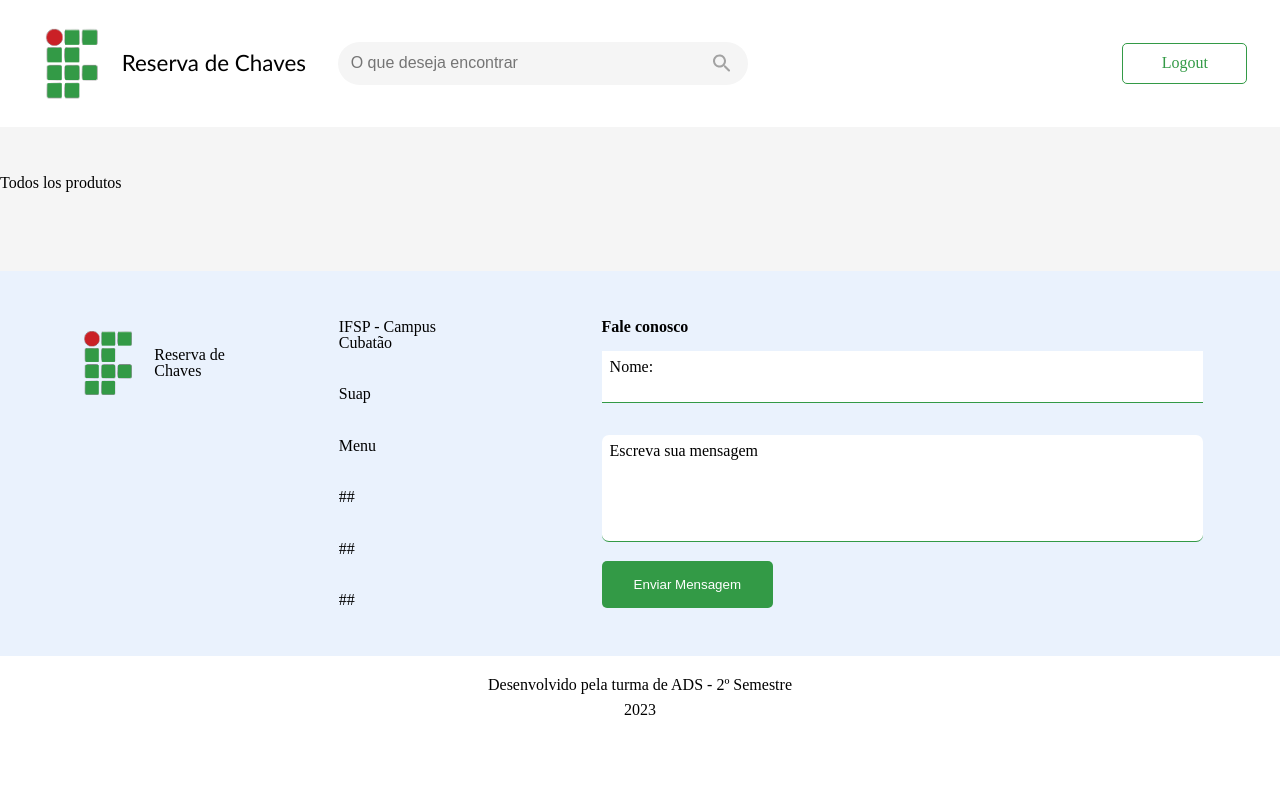
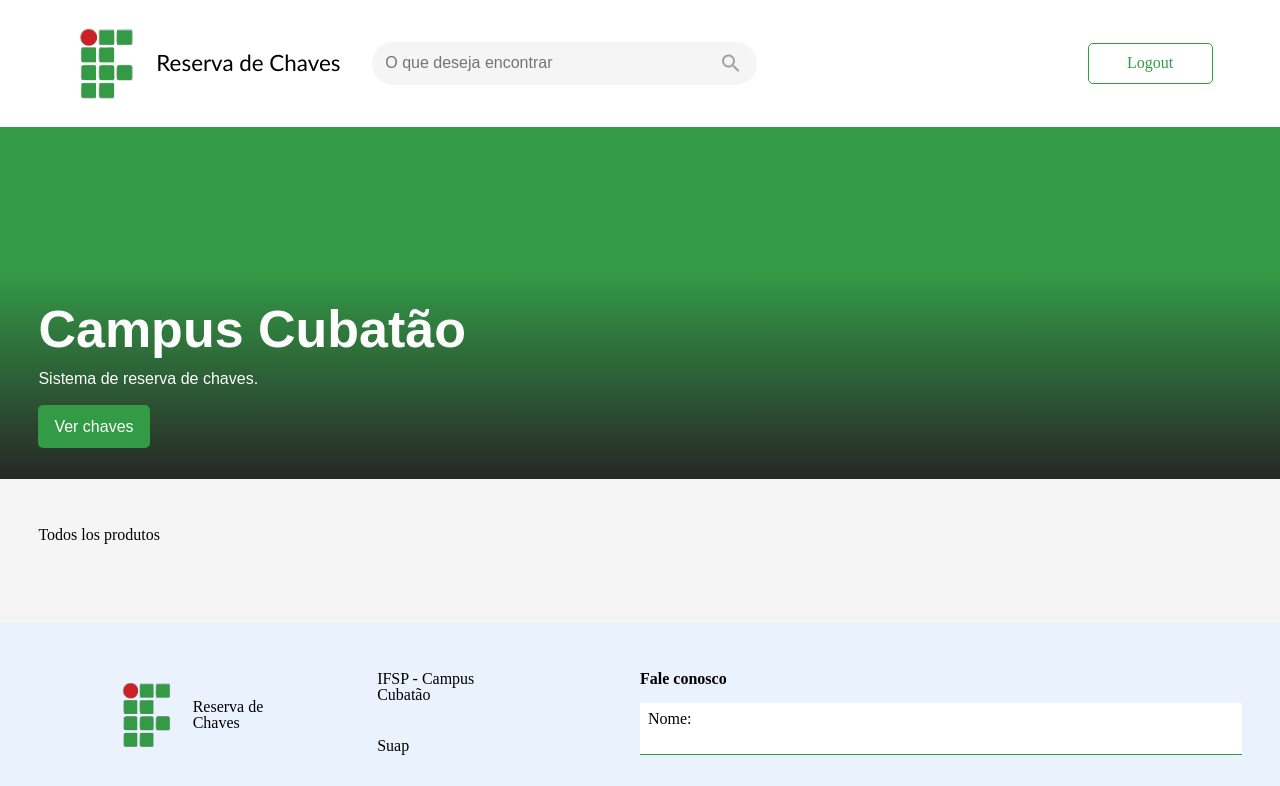
Before and after one commit to Laysabernardes/ReservaDeChavesIFSP, a React (Create React App) app in the folder front-end/: page / in a window 1280 px wide. Shown: the top 786 px of the page. Built offline with nearby package versions, Linux system fonts and the light colour scheme.

Commit message:
add banner

```diff
--- a/front-end/src/App.js
+++ b/front-end/src/App.js
@@ -1,4 +1,5 @@
 import Header from './pages/header.js';
+import Banner from './pages/banner.js';
 import Main from './pages/main.js'
 import Footer from './pages/footer.js'
 import './css/App.css';
@@ -7,6 +8,7 @@ function App() {
   return (
 <div>
   <Header/> {/*comando para importar o header*/}
+  <Banner/>{/*comando para importar o banner*/}
   <Main/> {/*comando para importar o header*/}
   <Footer/> {/*comando para importar o Footer*/}
 </div>
--- /dev/null
+++ b/front-end/src/css/banner.css
@@ -0,0 +1,59 @@
+.banner{
+    background: linear-gradient(180deg, #339A46 41.15%, rgba(0, 0, 0, 0.80) 100%), #C4C4C4;
+    width: 100%;
+    height: 352px;
+    background-position: center;
+    background-repeat: no-repeat;
+    background-size: cover;
+    font-family: 'Raleway', sans-serif;
+}
+
+.banner__conteudo{
+    position: relative;
+    top:calc(352px / 2);
+    color: #fdfdfd;
+}
+
+.banner__titulo{
+    font-size: 52px;
+    font-weight: bold;
+    margin-bottom: 1rem;
+}
+
+.banner__texto{
+    font-weight: 500;
+    margin-bottom: 2rem;
+}
+
+.banner__botao{
+    background-color: var(--cor-de-destaque);
+    padding: .8rem 1rem;
+    border-radius: 5px;
+    transition: all 0.2s ease;
+}
+
+.banner__botao:hover{
+    box-shadow: 1px 1px 8px 0px rgba(255, 255, 255, 0.45);
+}
+
+
+/* ------------------------------------ */
+/* ----- Responsive para Mobiles ------ */
+/* ------------------------------------ */
+
+@media only screen and (max-width: 767px){
+
+    .banner{
+        height: 252px;
+    }
+
+    .banner__conteudo{
+        top:calc(200px / 2);
+    }
+
+    .banner__titulo{
+        font-size: 32px;
+    }
+
+
+}
--- a/front-end/src/css/footer.css
+++ b/front-end/src/css/footer.css
@@ -223,11 +223,12 @@
 	background-color: var(--cor-de-destaque); /* Define a cor de fundo do botão com uma variável específica */
 	font-weight: 500; /* Define a espessura da fonte do botão */
 	border: none; /* Remove a borda padrão do botão */
+    transition: all 0.2s ease; /* Adiciona um tempo para a transição ao passar o mouse */
 }
 
 /* Efeito de sombra quando o cursor passa sobre o botão no formulário */
 .boton-form:hover {
-	box-shadow: 1px 1px 8px 0px var(--cor-de-realce); /* Adiciona uma sombra sutil ao botão ao passar o cursor sobre ele */
+	box-shadow: 1px 1px 8px 0px var(--cor-de-destaque); /* Adiciona uma sombra sutil ao botão ao passar o cursor sobre ele */
 	cursor: pointer; /* Muda o cursor para uma mão quando está sobre o botão, indicando que é clicável */
 }
 
--- a/front-end/src/css/header.css
+++ b/front-end/src/css/header.css
@@ -59,6 +59,7 @@
     padding: .7rem 2.4rem; /* Adiciona preenchimento interno de .7rem na vertical e 2.4rem na horizontal */
     border-radius: 5px; /* Adiciona borda arredondada com raio de 5px */
     text-decoration: none; /* remove o sublinhado do texto do botão */
+    transition: all 0.2s ease; /* Adiciona um tempo para a transição ao passar o mouse */
 }
 
 /* Estilo para o botão no cabeçalho quando o mouse passa sobre ele */
--- a/front-end/src/css/index.css
+++ b/front-end/src/css/index.css
@@ -15,6 +15,11 @@ code {
     monospace;
 }
 
+.container{
+  width: 94%;
+  margin: 0 auto;
+}
+
 :root {
 
   --cor-de-fundo: #f5f5f5;
--- /dev/null
+++ b/front-end/src/pages/banner.js
@@ -0,0 +1,19 @@
+// Arquivo: Banner.js
+import React from 'react';
+
+import '../css/banner.css';  // Importa o estilo CSS para o componente Header
+
+function Banner() {
+  return (
+    // Elemento React representando a estrutura do HTML
+    <section className='banner'>
+        <div className='banner__conteudo container'>
+            <h2 className='banner__titulo'>Campus Cubatão</h2>
+            <p className='banner__texto'>Sistema de reserva de chaves.</p>
+            <a href="#" className='banner__botao'>Ver chaves</a>
+        </div>
+    </section>
+  );
+}
+
+export default Banner;  // Exporta o componente Banner para ser usado em outros lugares do projeto
```
